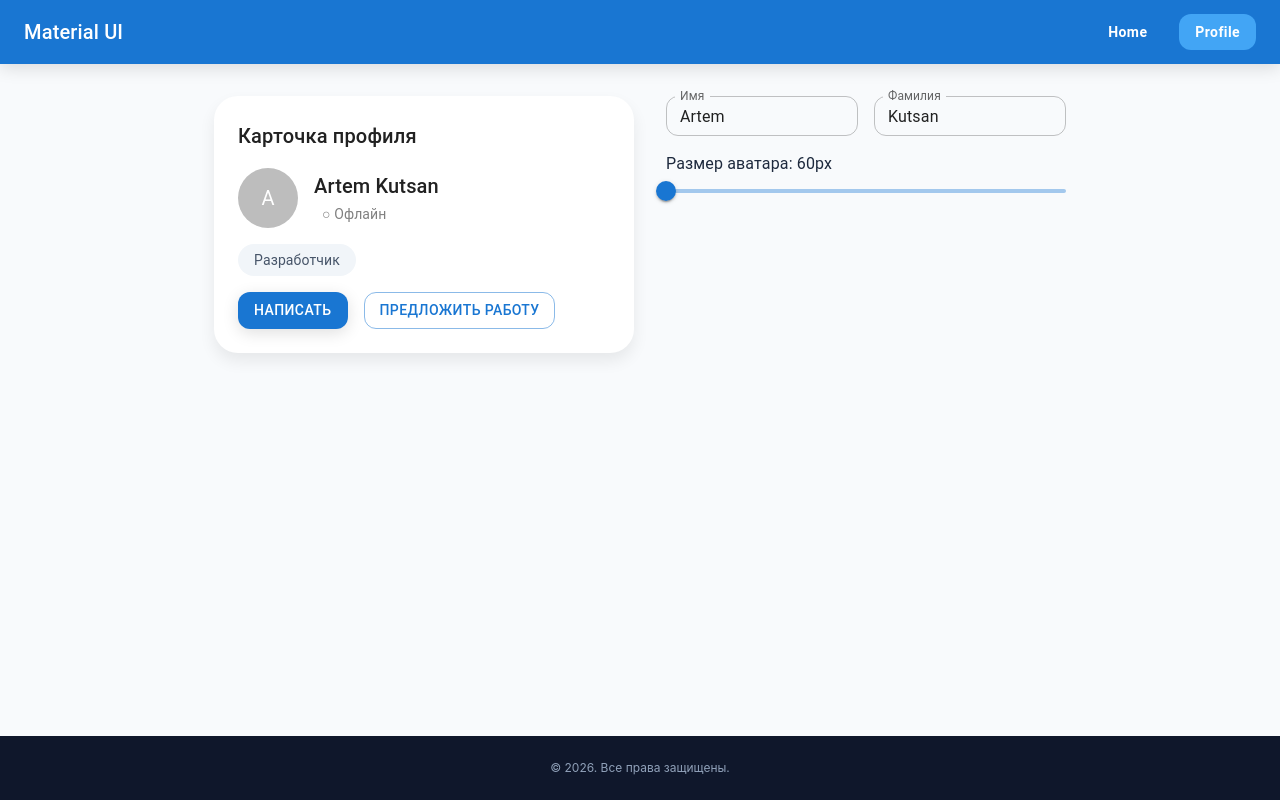
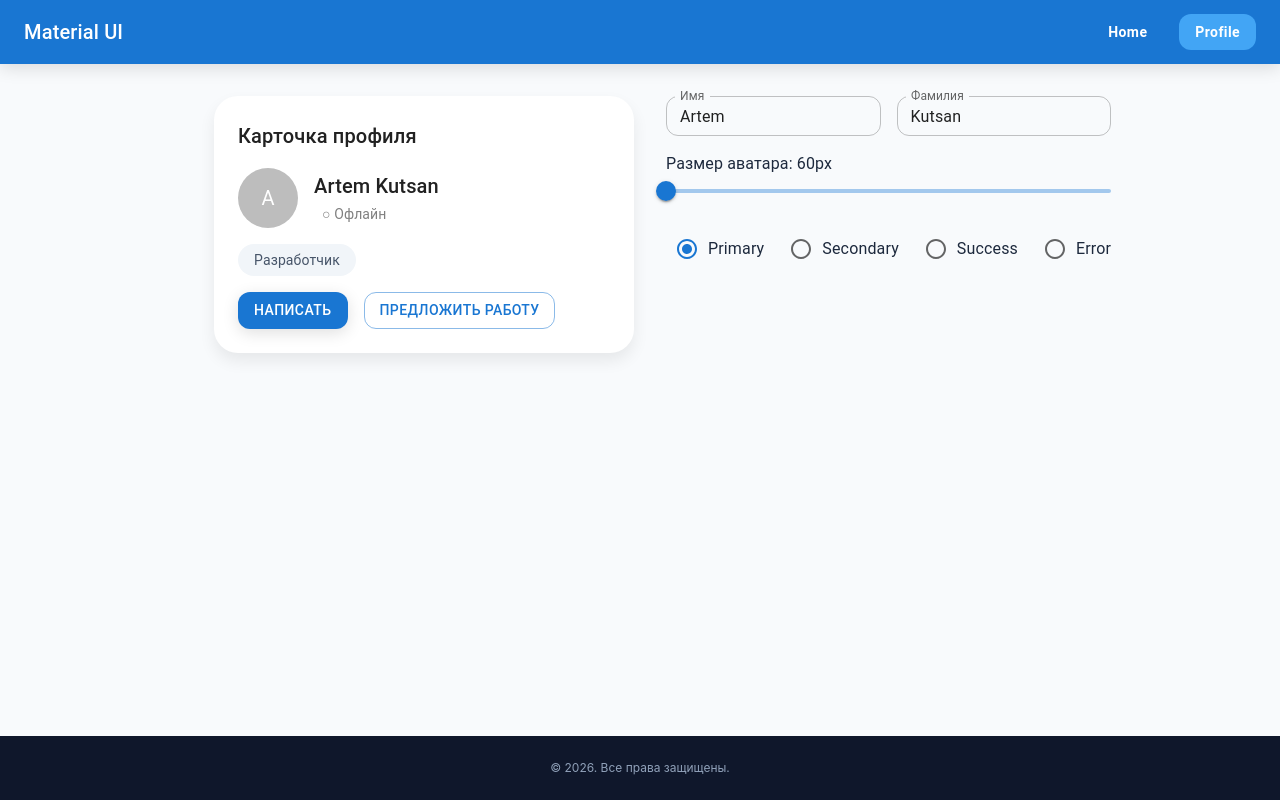
Before and after one commit to ArtemKutsan/react-summary-8, a React (Vite) app: page /profile in a window 1280 px wide. Built offline with nearby package versions, Linux system fonts and the light colour scheme.

Commit message:
add: добавлено изменение цвета кнопок

```diff
--- a/src/components/ProfilePlayground.jsx
+++ b/src/components/ProfilePlayground.jsx
@@ -178,6 +178,19 @@ function ProfilePlayground() {
                 onChange={(event, value) => update('avatarSize', value)}
               />
             </Box>
+
+            {/* Цвет кнопок */}
+            <RadioGroup
+              value={profile.buttonColor}
+              onChange={(event) => update('buttonColor', event.target.value)}
+            >
+              <Stack direction="row" spacing={2}>
+                <FormControlLabel value="primary" control={<Radio />} label="Primary" />
+                <FormControlLabel value="secondary" control={<Radio />} label="Secondary" />
+                <FormControlLabel value="success" control={<Radio />} label="Success" />
+                <FormControlLabel value="error" control={<Radio />} label="Error" />
+              </Stack>
+            </RadioGroup>
           </Stack>
         </Box>
       </Box>
```
